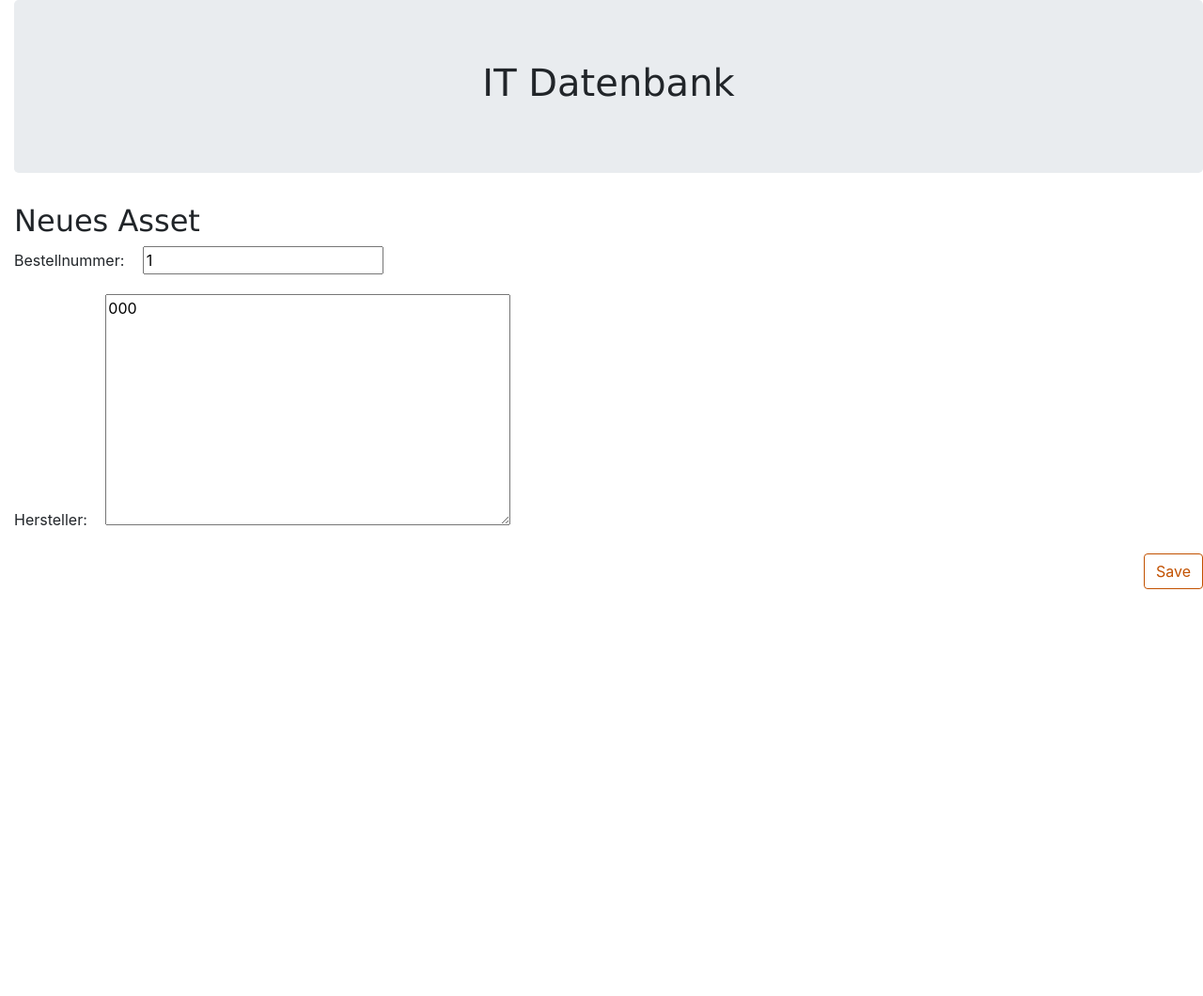
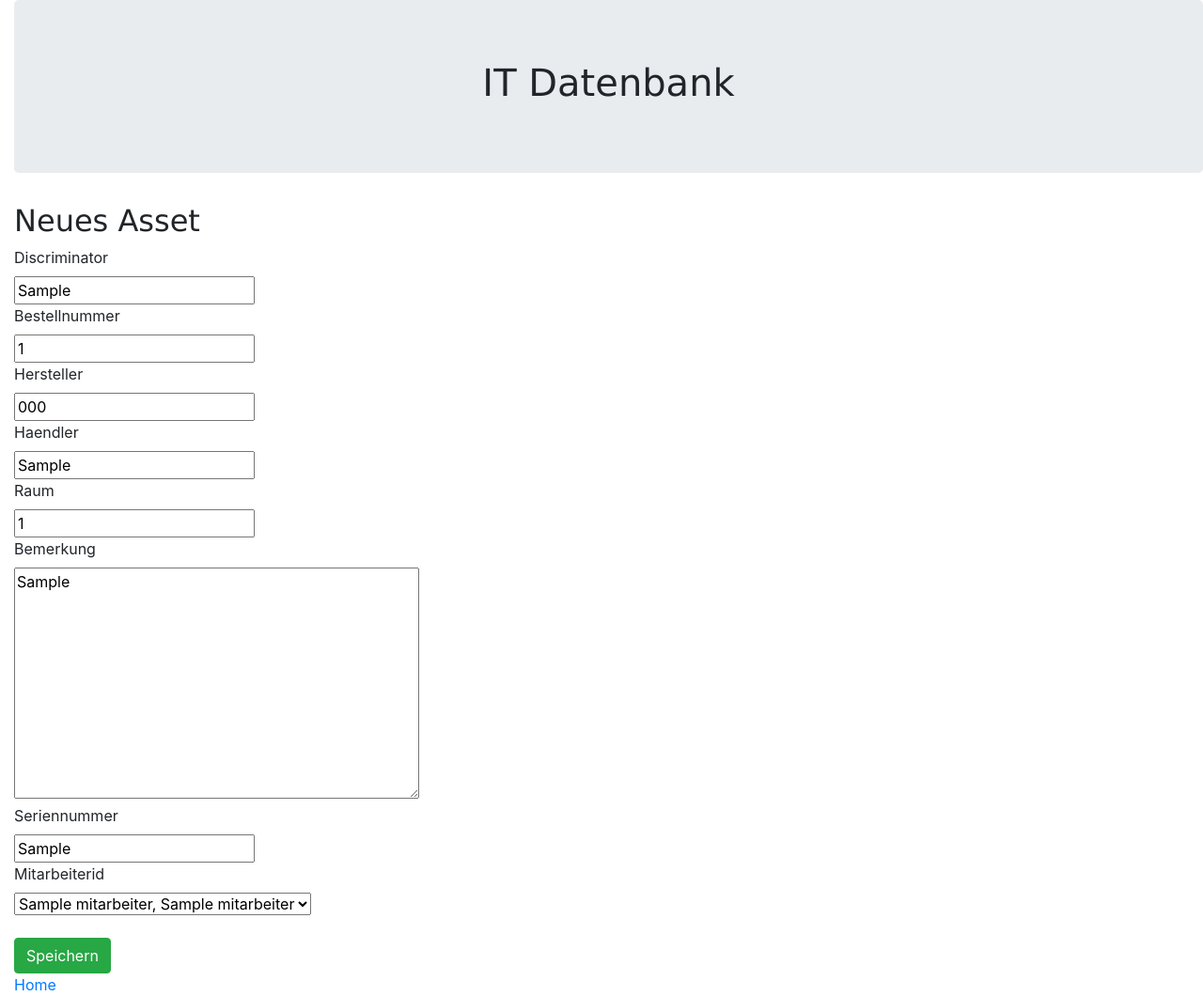
Before and after one commit to sabinevdb/itdatenbank, a Django app: page /asset/1/edit/ in a window 1280 px wide. Shown: the whole page at 94% size. Before the commit the page ends 627 px from the top, so only its background shows below. Run offline with Django 4.2, Linux system fonts and the light colour scheme; tables that the repository leaves empty hold one stand-in row (values such as "Sample post"); some libraries are stand-ins or nearby versions.

Commit message:
Mitarbeiterliste und Forms geändert

```diff
--- a/datenbank/forms.py
+++ b/datenbank/forms.py
@@ -8,9 +8,10 @@ class MitarbeiterForm(forms.ModelForm):
         model = Mitarbeiter
         fields = ('vorname', 'nachname', 'kontotyp', 'titel', 'mailadresse', 'telefonnummer', 'etage', 'raum', 'serverpasswort', 'adminkonto', 'vpn', 'eintrittsdatum', 'austrittsdatum', 'betreuergruppe', 'bemerkungen', 'konten')
 
+        eintrittsdatum = forms.DateInput()
 
 class AssetForm(forms.ModelForm):
 
     class Meta:
         model = Asset
-        fields = ('bestellnummer', 'hersteller')
+        fields = ('discriminator', 'bestellnummer', 'hersteller', 'haendler', 'raum', 'bemerkung', 'seriennummer', 'mitarbeiterid')
--- a/datenbank/models.py
+++ b/datenbank/models.py
@@ -8,17 +8,19 @@ from django.utils import timezone
 class Asset(models.Model):
     discriminator = models.CharField(max_length=50, blank=True, null=True)
     bestellnummer = models.IntegerField(blank=True, null=True)
-    hersteller = models.TextField(blank=True, null=True)
-    haendler = models.TextField(blank=True, null=True)
-    raum = models.IntegerField(blank=True, null=True)
+    hersteller = models.CharField(max_length=130, blank=True, null=True)
+    haendler = models.CharField(max_length=130, blank=True, null=True)
+    raum = models.IntegerField(max_length=50, blank=True, null=True)
     bemerkung = models.TextField(blank=True, null=True)
-    seriennummer = models.TextField(blank=True, null=True)
+    seriennummer = models.CharField(max_length=130, blank=True, null=True)
     mitarbeiterid = models.ForeignKey('Mitarbeiter', models.DO_NOTHING, db_column='mitarbeiterid', blank=True, null=True)
 
     class Meta:
         managed = False
         db_table = 'asset'
 
+    def __str__ (self):
+        return self.discriminator + ', ' + self.bestellnummer
 
 class Controller(models.Model):
     id = models.OneToOneField('Komponente', models.DO_NOTHING, db_column='id', primary_key=True)
@@ -128,29 +130,39 @@ class Komponente(models.Model):
 
 
 class Mitarbeiter(models.Model):
-    nachname = models.TextField()
-    vorname = models.TextField()
-    kontotyp = models.IntegerField(blank=True, null=True)
-    titel = models.TextField(blank=True, null=True)
+
+    class KontoTyp(models.TextChoices):
+        NNAKTIV = 1, 'Noch nicht aktiv'
+        AKTIV = 2, 'Aktiv'
+        AUSGESCHIEDEN = 3, 'Ausgeschieden'
+        EXTERN = 4, 'Extern'
+
+    nachname = models.CharField(max_length=130)
+    vorname = models.CharField(max_length=130)
+    # kontotyp = models.IntegerField(blank=True, null=True)
+    kontotyp = models.IntegerField(blank=True, null=True, choices=KontoTyp.choices, default=KontoTyp.NNAKTIV)
+    titel = models.CharField(max_length=130, blank=True, null=True)
     mailadresse = models.CharField(unique=True, max_length=255, blank=True, null=True)
     telefonnummer = models.CharField(max_length=20, blank=True, null=True)
-    etage = models.TextField(blank=True, null=True)
-    raum = models.IntegerField(blank=True, null=True)
-    standardpasswort = models.BinaryField(blank=True, null=True)
+    etage = models.CharField(max_length=20, blank=True, null=True)
+    raum = models.IntegerField(max_length=20, blank=True, null=True)
+    standardpasswort = models.BinaryField(max_length=20, blank=True, null=True)
     standardpasswortgesetzt = models.BooleanField(blank=True, null=True)
-    serverpasswort = models.TextField(blank=True, null=True)
-    adminkonto = models.TextField(blank=True, null=True)
+    serverpasswort = models.CharField(max_length=20, blank=True, null=True)
+    adminkonto = models.CharField(max_length=20, blank=True, null=True)
     vpn = models.BooleanField(blank=True, null=True)
     eintrittsdatum = models.DateField(blank=True, null=True)
     austrittsdatum = models.DateField(blank=True, null=True)
-    betreuergruppe = models.TextField(blank=True, null=True)
+    betreuergruppe = models.CharField(max_length=130, blank=True, null=True)
     bemerkungen = models.TextField(blank=True, null=True)
-    konten = models.TextField(blank=True, null=True)
+    konten = models.CharField(max_length=130, blank=True, null=True)
 
     class Meta:
         managed = False
         db_table = 'mitarbeiter'
 
+    def __str__ (self):
+        return self.nachname + ', ' + self.vorname
 
 class Monitor(models.Model):
     id = models.OneToOneField(Hardware, models.DO_NOTHING, db_column='id', primary_key=True)
--- a/datenbank/templates/datenbank/asset_detail.html
+++ b/datenbank/templates/datenbank/asset_detail.html
@@ -19,4 +19,5 @@
         <p>Mitarbeiter:{{ asset.mitarbeiterid }}</p>
 
     </article>
+    <a href="{% url 'startseite' %}">Home</a>
 {% endblock %}
--- a/datenbank/templates/datenbank/asset_edit.html
+++ b/datenbank/templates/datenbank/asset_edit.html
@@ -1,9 +1,13 @@
 {% extends 'datenbank/base.html' %}
+
+{% load crispy_forms_tags %}
 
 {% block content %}
     <h2>Neues Asset</h2>
-    <form method="POST" class="post-form">{% csrf_token %}
-        {{ form.as_p }}
-        <button type="submit" class="save btn btn-default">Save</button>
+    <form method="post" novalidate>
+      {% csrf_token %}
+      {{ form|crispy }} </br>
+      <button type="submit" class="btn btn-success">Speichern</button>
     </form>
+    <a href="{% url 'startseite' %}">Home</a>
 {% endblock %}
--- a/datenbank/templates/datenbank/assetliste.html
+++ b/datenbank/templates/datenbank/assetliste.html
@@ -6,7 +6,7 @@
 
   {% for asset in dataset %}
     <article class="asset">
-        <h2><a href="{% url 'asset_detail' pk=asset.pk %}">{{ asset.bestellnummer }}</a></h2>
+        <h2><a href="{% url 'asset_detail' pk=asset.pk %}">{{ asset.bestellnummer }} {{ asset.discriminator }} {{ asset.mitarbeiterid }}</a></h2>
     </article>
   {% endfor %}
   <a href="{% url 'startseite' %}">Home</a>
--- a/datenbank/templates/datenbank/mitarbeiter_detail.html
+++ b/datenbank/templates/datenbank/mitarbeiter_detail.html
@@ -26,4 +26,5 @@
         <p>Konten:{{ mitarbeiter.konten }}</p>
 
     </article>
+    <a href="{% url 'startseite' %}">Home</a>
 {% endblock %}
--- a/datenbank/templates/datenbank/startseite.html
+++ b/datenbank/templates/datenbank/startseite.html
@@ -80,7 +80,6 @@
     </div>
 
     <div class="jumbotron text-center" style="margin-bottom:0">
-    <p>Footer</p>
     </div>
 
     </body>
--- a/datenbank/views.py
+++ b/datenbank/views.py
@@ -82,7 +82,7 @@ def asset_edit(request, pk):
         if form.is_valid():
             asset = form.save(commit=False)
             asset.save()
-            return redirect('post_detail', pk=post.pk)
+            return redirect('asset_detail', pk=asset.pk)
     else:
         form = AssetForm(instance=asset)
     return render(request, 'datenbank/asset_edit.html', {'form': form})
--- a/mysite/settings.py
+++ b/mysite/settings.py
@@ -38,6 +38,7 @@ INSTALLED_APPS = [
     'django.contrib.messages',
     'django.contrib.staticfiles',
     'datenbank.apps.DatenbankConfig',
+    'crispy_forms',
 ]
 
 MIDDLEWARE = [
```
Also changed, not shown: datenbank/templates/datenbank/mitarbeiter_edit.html (+8 -5 lines).
